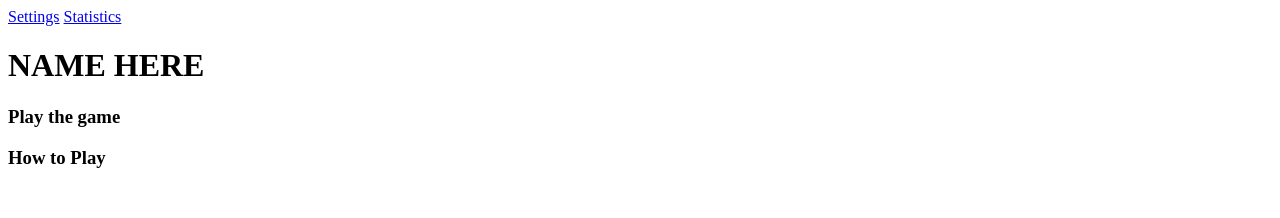
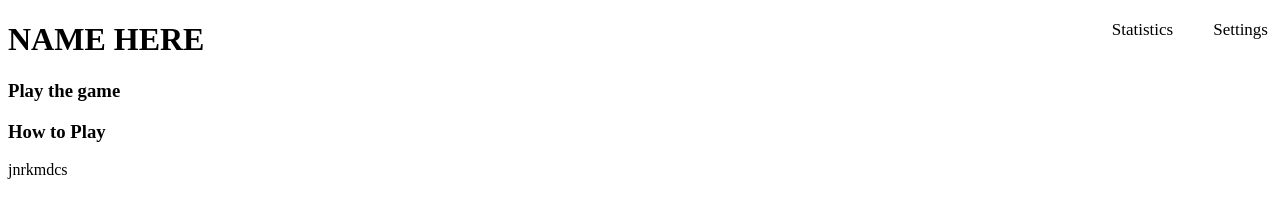
Before and after one commit to sadiakhan1/Word-Maze, a plain HTML site: page index.html in a window 1280 px wide. Drawn offline with Linux system fonts and the light colour scheme.

Commit message:
more added
Added more to index.html and css

```diff
--- a/main.html
+++ b/index.html
@@ -3,25 +3,33 @@
 <head>
     <meta charset="UTF-8">
     <meta name="viewport" content="width=device-width, initial-scale=1.0">
+    <link rel="stylesheet" href="style.css">
     <title>Document</title>
 </head>
 <body>
+<meta name="viewport" content="width=device-width, initial-scale=1.0">
+
 
 <!--Page types-->
-    <div class = "pages">
+<div class="navbar">
     <a href = "settings.html">Settings</a>
-    <a href="stats.html">Statistics</a>
+    <a href= "stats.html">Statistics</a>
 </div>
 
+
 <!--Logo on Menu-->
-<div>
+<div class= "logo">
     <h1> NAME HERE </h1>
 </div>
 
+
 <!--Menu options-->
+<div class = "menu options">
     <h3 class = "game.html"> Play the game</h3>
     <h3 class = "tutorial.html"> How to Play</h3>
+</div>
 
+<p> jnrkmdcs </p>
 
 
 </body>
--- a/style.css
+++ b/style.css
@@ -0,0 +1,22 @@
+/* navigation bar */
+.navbar {
+    overflow: hidden;
+    background-color: rgb(255, 255, 255)fff;
+    position: fixed;
+    top: 0;
+    width: 100%;
+}
+
+.navbar a {
+    float: right;
+    color: rgb(0, 0, 0);
+    text-align: center;
+    padding: 20px;
+    text-decoration: none;
+    font-size: 17px;
+}
+
+.navbar a:hover {
+    background: rgb(221, 221, 221);
+    color: black;
+}
```
